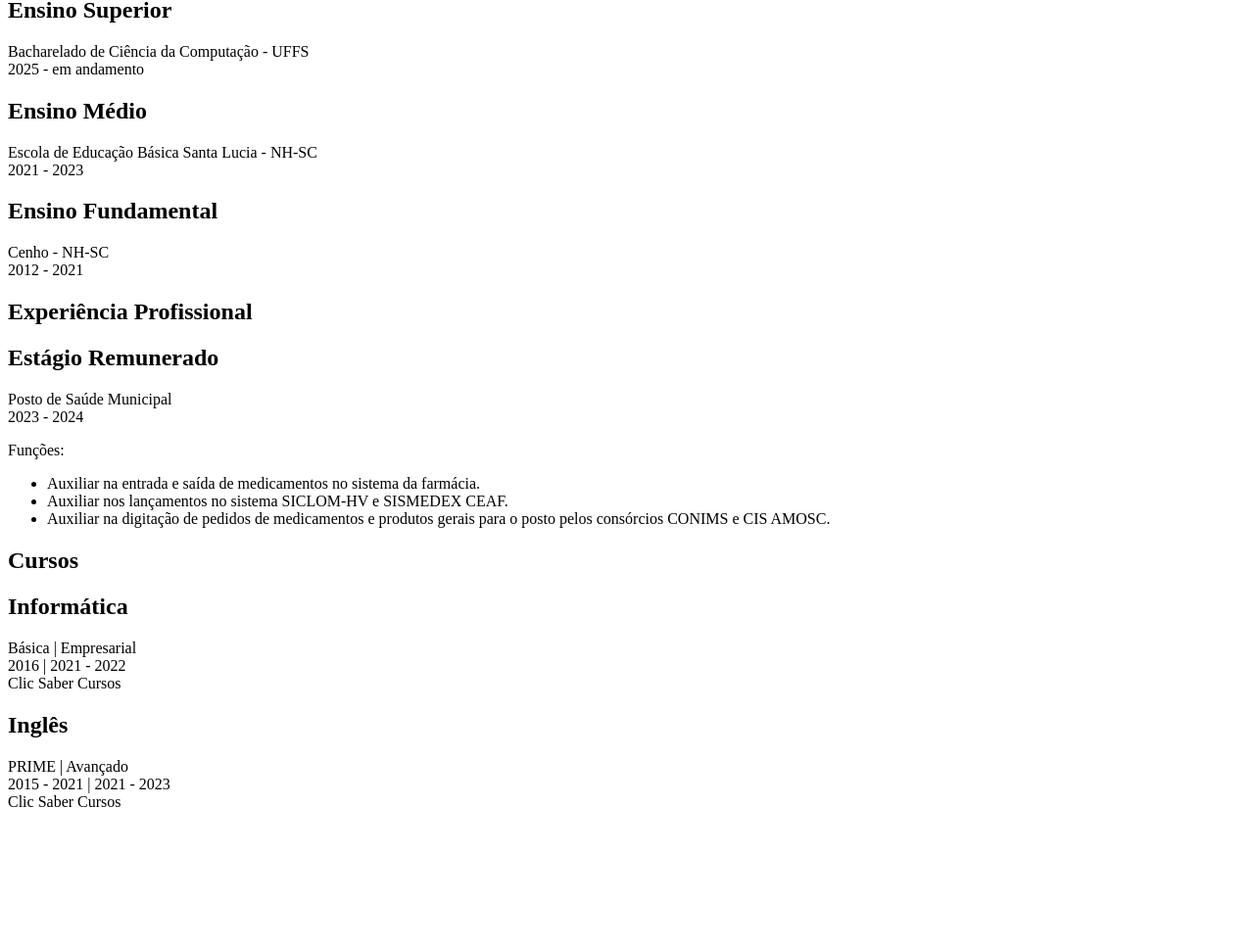
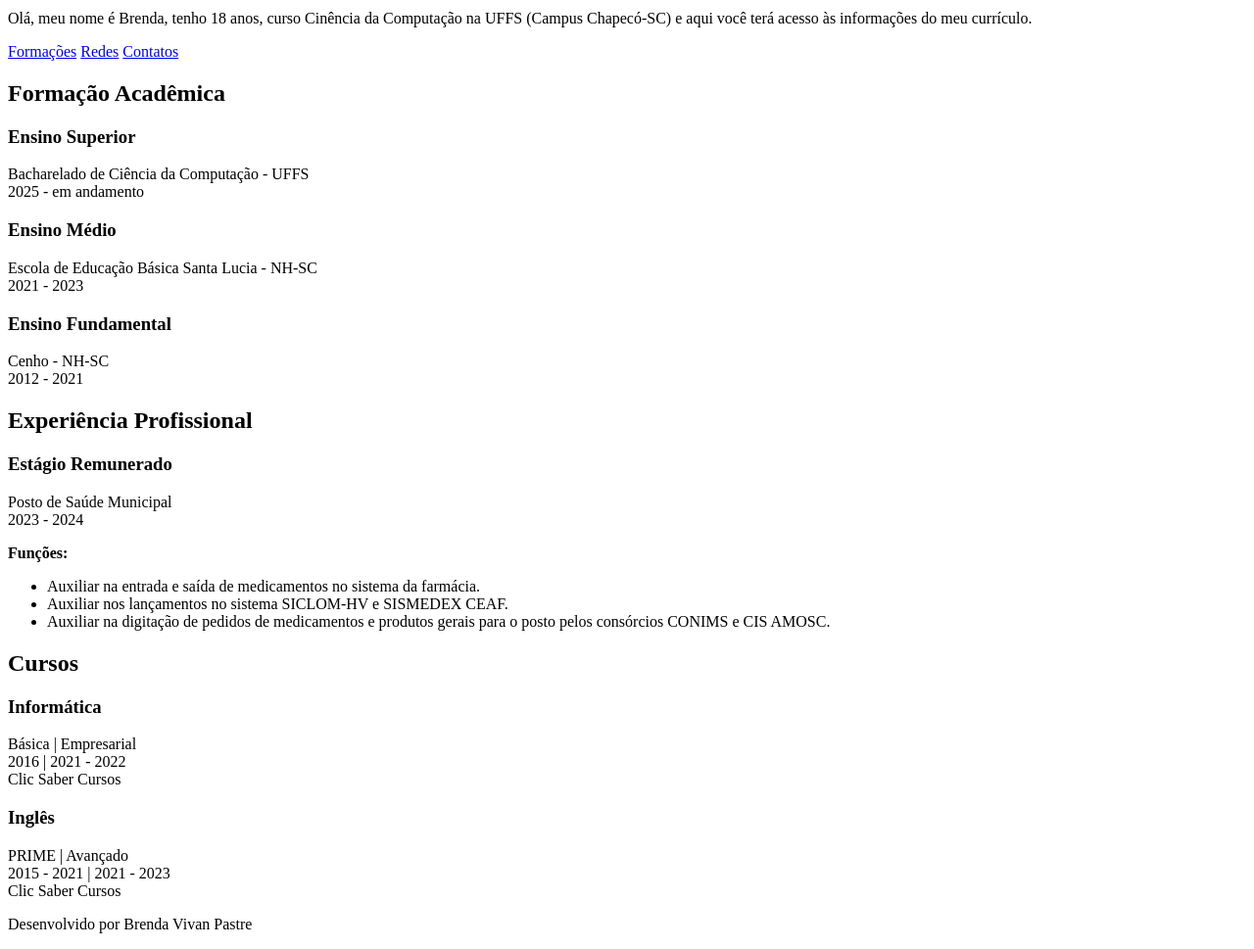
Before and after one commit to brepastre/estrutura_html, a plain HTML site: page curriculo-html/formacao.html in a window 1280 px wide. Shown: the part 70-1039 px from the top of the page at 98% size. Before the commit the page ends 914 px from the top, so only its background shows below. Drawn offline with Linux system fonts and the light colour scheme.

Commit message:
Atualizei arquivos

```diff
--- a/curriculo-html/formacao.html
+++ b/curriculo-html/formacao.html
@@ -6,20 +6,29 @@
     <title>Formação</title>
 </head>
 <body>
+    <header>
+        <h1>CV - Brenda Vivan Pastre</h1>
+        <p>Olá, meu nome é Brenda, tenho 18 anos, curso Cinência da Computação na UFFS (Campus Chapecó-SC) e aqui você terá acesso às informações do meu currículo.</p>
+        <nav>
+        <a href="file://wsl.localhost/Ubuntu/home/brendavvpp/estrutura_html/curriculo-html/formacao.html">Formações</a>
+        <a href="file://wsl.localhost/Ubuntu/home/brendavvpp/estrutura_html/curriculo-html/redes.html">Redes</a>
+        <a href="file://wsl.localhost/Ubuntu/home/brendavvpp/estrutura_html/curriculo-html/contato.html">Contatos</a>
+        </nav>
+    </header>
     <section>
-        <h1>Formação Acadêmica</h1>
-        <h2>Ensino Superior</h2>
+        <h2>Formação Acadêmica</h2>
+        <h3>Ensino Superior</h3>
         <p>Bacharelado de Ciência da Computação - UFFS</br>2025 - em andamento</p>
-        <h2>Ensino Médio</h2>
+        <h3>Ensino Médio</h3>
         <p>Escola de Educação Básica Santa Lucia - NH-SC</br>2021 - 2023</p>
-        <h2>Ensino Fundamental</h2>
+        <h3>Ensino Fundamental</h3>
         <p>Cenho - NH-SC</br>2012 - 2021</p>
     </section>
     <section>
-        <h1>Experiência Profissional</h1>
-        <h2>Estágio Remunerado</h2>
+        <h2>Experiência Profissional</h2>
+        <h3>Estágio Remunerado</h3>
         <p>Posto de Saúde Municipal</br>2023 - 2024</p>
-        <p>Funções:
+        <p><b>Funções:</b>
         <ul>
             <li>Auxiliar na entrada e saída de medicamentos no sistema da farmácia.</li>
             <li>Auxiliar nos lançamentos no sistema SICLOM-HV e SISMEDEX CEAF.</li>
@@ -29,11 +38,14 @@
         <p></p>
     </section>
     <section>
-        <h1>Cursos</h1>
-        <h2>Informática</h2>
+        <h2>Cursos</h2>
+        <h3>Informática</h3>
         <p>Básica | Empresarial</br>2016 | 2021 - 2022 </br>Clic Saber Cursos</p>
-        <h2>Inglês</h2>
+        <h3>Inglês</h3>
         <p>PRIME | Avançado</br>2015 - 2021 | 2021 - 2023 </br>Clic Saber Cursos</p>
     </section>
+    <footer>
+        <p>Desenvolvido por Brenda Vivan Pastre</p>
+    </footer>
 </body>
 </html>
```
Also changed, not shown: curriculo-html/contato.html (+14 -3 lines), curriculo-html/index.html (+2 -2 lines), curriculo-html/redes.html (+16 -5 lines).
